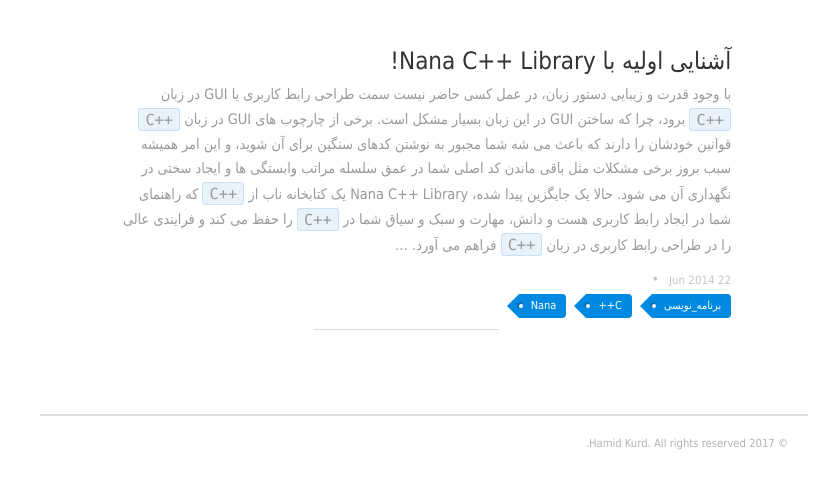
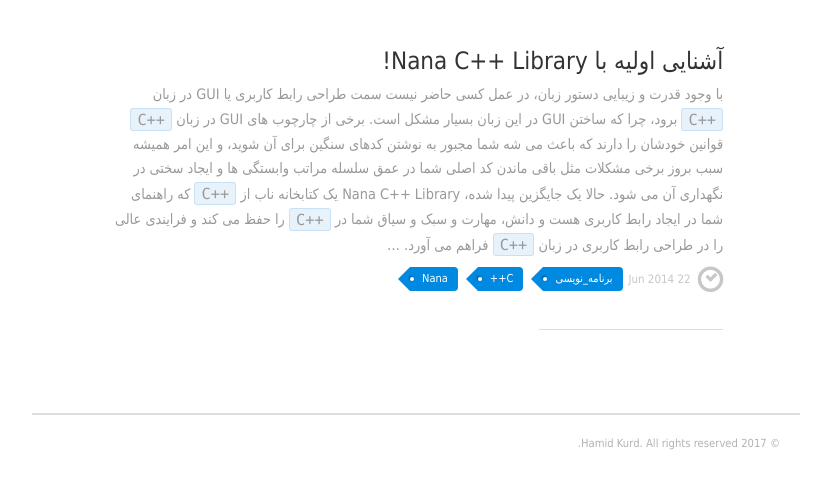
Before and after one commit to mer30hamid/mer30hamid.github.io, a Jekyll site: the page built from index.html, in a window 1280 px wide, cut to the strip 104-593 px from the top of the page. Shown: the whole strip, without its empty margins (58-897 px from the left). Built offline with Jekyll 4.4.1, drawn with Linux system fonts in a browser that asks for light colours; nearby versions of some CDN libraries; the list of posts is cut into pages by our own code.

Commit message:
tag and time icon

```diff
--- a/_layouts/post.html
+++ b/_layouts/post.html
@@ -4,7 +4,7 @@
 <article class="post-container post-container--single">
   <header class="post-header">
     <div class="post-meta">
-      <time datetime="{{ page.date | date: "%-d %b %Y" }}" class="post-meta__date date">{{ page.date | date: "%-d %b %Y" }}</time> &#8226; <span class="post-meta__tags">در {% for tag in page.tags %}<a href="{{ site.baseurl }}tags/#{{ tag }}">{{ tag }}</a> {% endfor %}</span>
+      <time datetime="{{ page.date | date: "%-d %b %Y" }}" class="post-meta__date date">{{ page.date | date: "%-d %b %Y" }}</time> <span class="post-meta__tags">{% for tag in page.tags %}<a href="{{ site.baseurl }}tags/#{{ tag }}">{{ tag }}</a> {% endfor %}</span>
     </div>
     <h1 class="post-title">{{ page.title }}</h1>
   </header>
--- a/css/uno.css
+++ b/css/uno.css
@@ -1148,11 +1148,26 @@
 	padding: 60px 0; }
 
 .post-meta {
-	margin: 0 0 .4em 0;
-	color: #c7c7c7; }
+	display: block;
+	margin: 0 0 1em 0;
+	font-size: .9em;
+	color: #c7c7c7;
+	height: 26px;  }
 
 .post-meta__date {
-	margin-left: .5em; }
+	float: right;
+    margin-left: .5em;
+    color: #c7c7c7;
+	line-height:25.6px;
+	}
+.post-meta__date:before {
+	font-family: "foundation-icons";
+    float: right;
+    padding-left: 7px;
+    font-style: normal;
+    font-size: 34px;
+    content: "\f12b";
+	}
 
 .post-meta__tags {
 	margin-right: .4em; }
@@ -1453,11 +1468,20 @@
 	display: block;
 	margin: .7em 0 0 0;
 	font-size: .9em;
-	color: #c7c7c7; }
+	color: #c7c7c7;
+	height: 26px; }
 
 .post-list__meta--date {
+	float:right;
 	margin-left: .5em;
 	color: #c7c7c7; }
+.post-list__meta--date:before {
+font-family: "foundation-icons";
+    float: right;
+    padding-left: 7px;
+    font-style: normal;
+    font-size: 34px;
+    content: "\f12b"; }
 
 .post-list__meta--tags {
 	margin-right: .5em; }
--- a/index.html
+++ b/index.html
@@ -9,8 +9,8 @@
       <li>
         <h2 class="post-list__post-title post-title"><a href="{{ site.baseurl }}{{ post.url | remove_first: '/' }}" title="{{ post.title }}">{{ post.title }}</a></h2>
         <p class="excerpt">{{ post.excerpt | remove: '<p>' | remove: '</p>' }}&hellip;</p>
-        <div class="post-list__meta"><time datetime="{{ post.date | date: "%-d %b %Y" }}" class="post-list__meta--date date">{{ post.date | date: "%-d %b %Y" }}</time> &#8226; <ul class="post-meta__tags">{% for tag in post.tags %}<li><a href="{{ site.baseurl }}tags/#{{ tag }}">{{ tag }}</a></li> {% endfor %}</span></div>
-        <hr class="post-list__divider">
+        <div class="post-list__meta"><time datetime="{{ post.date | date: "%-d %b %Y" }}" class="post-list__meta--date date">{{ post.date | date: "%-d %b %Y" }}</time> <span class="post-meta__tags">{% for tag in post.tags %}<a href="{{ site.baseurl }}tags/#{{ tag }}">{{ tag }}</a> {% endfor %}</span></div>
+        <hr class="post-list__divide0r">
       </li>
     {% endfor %}
   </ol>
```
